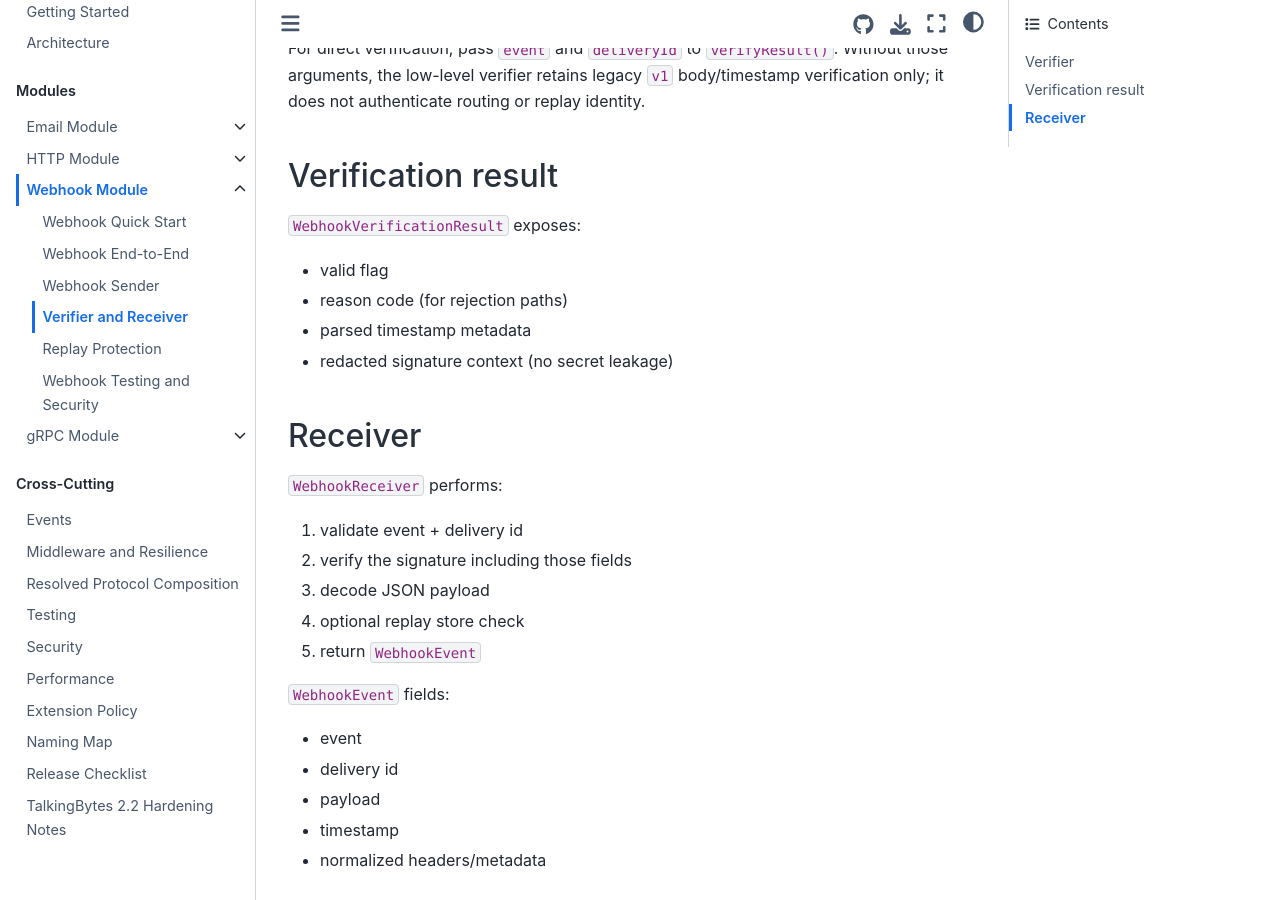
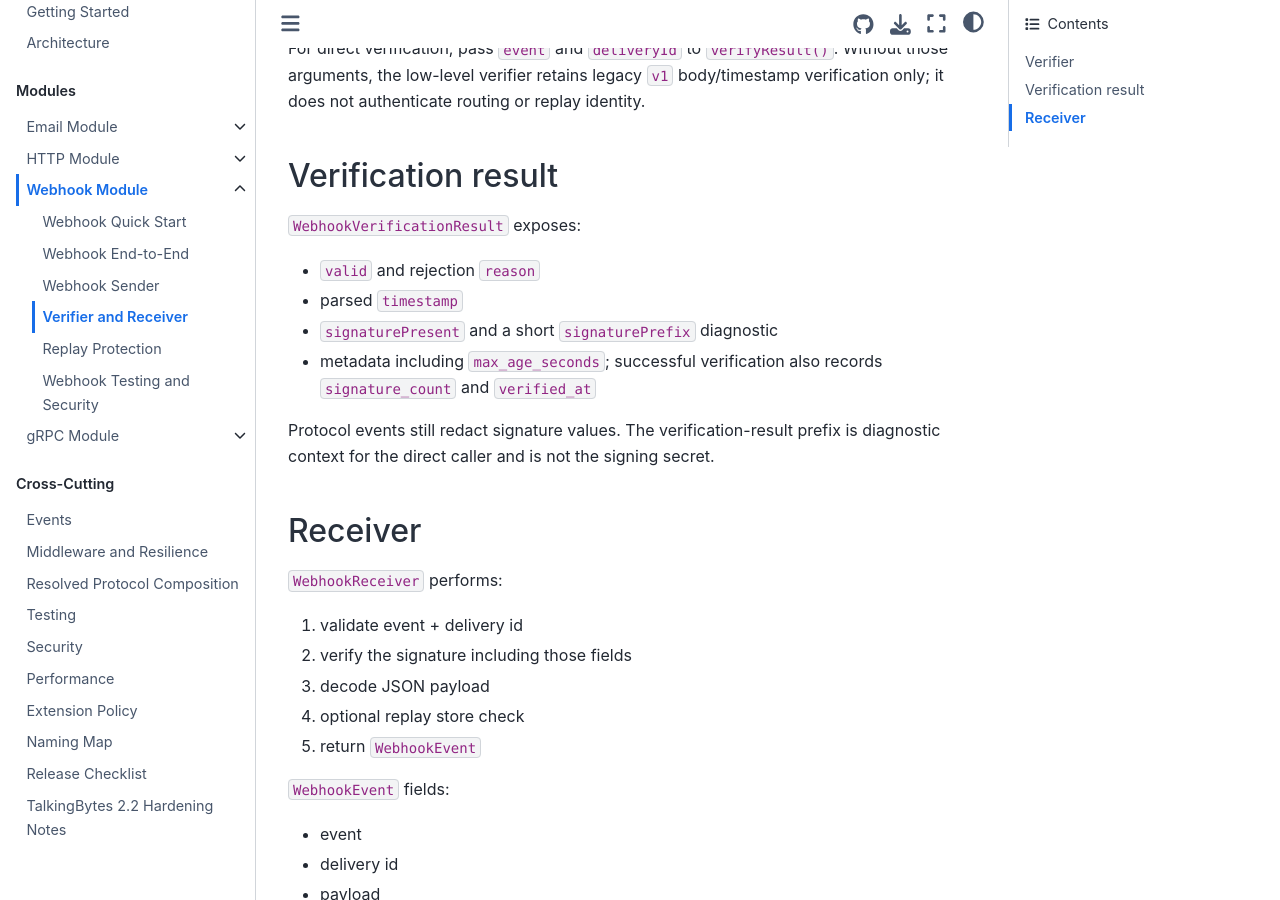
Before and after one commit to infocyph/TalkingBytes, a Sphinx documentation site: the page built from docs/webhook/verifier-receiver.rst, in a window 1280 px wide and 900 px high, scrolled down 426 px. Built offline with Sphinx 7.4.7 and the Sphinx Book theme 1.1.4, drawn with Linux system fonts in a browser that asks for light colours.

Commit message:
docs(webhook): align verification result surface

```diff
--- a/docs/webhook/verifier-receiver.rst
+++ b/docs/webhook/verifier-receiver.rst
@@ -24,10 +24,14 @@ Verification result
 
 ``WebhookVerificationResult`` exposes:
 
-- valid flag
-- reason code (for rejection paths)
-- parsed timestamp metadata
-- redacted signature context (no secret leakage)
+- ``valid`` and rejection ``reason``
+- parsed ``timestamp``
+- ``signaturePresent`` and a short ``signaturePrefix`` diagnostic
+- metadata including ``max_age_seconds``; successful verification also records
+  ``signature_count`` and ``verified_at``
+
+Protocol events still redact signature values. The verification-result prefix
+is diagnostic context for the direct caller and is not the signing secret.
 
 Receiver
 --------
```
